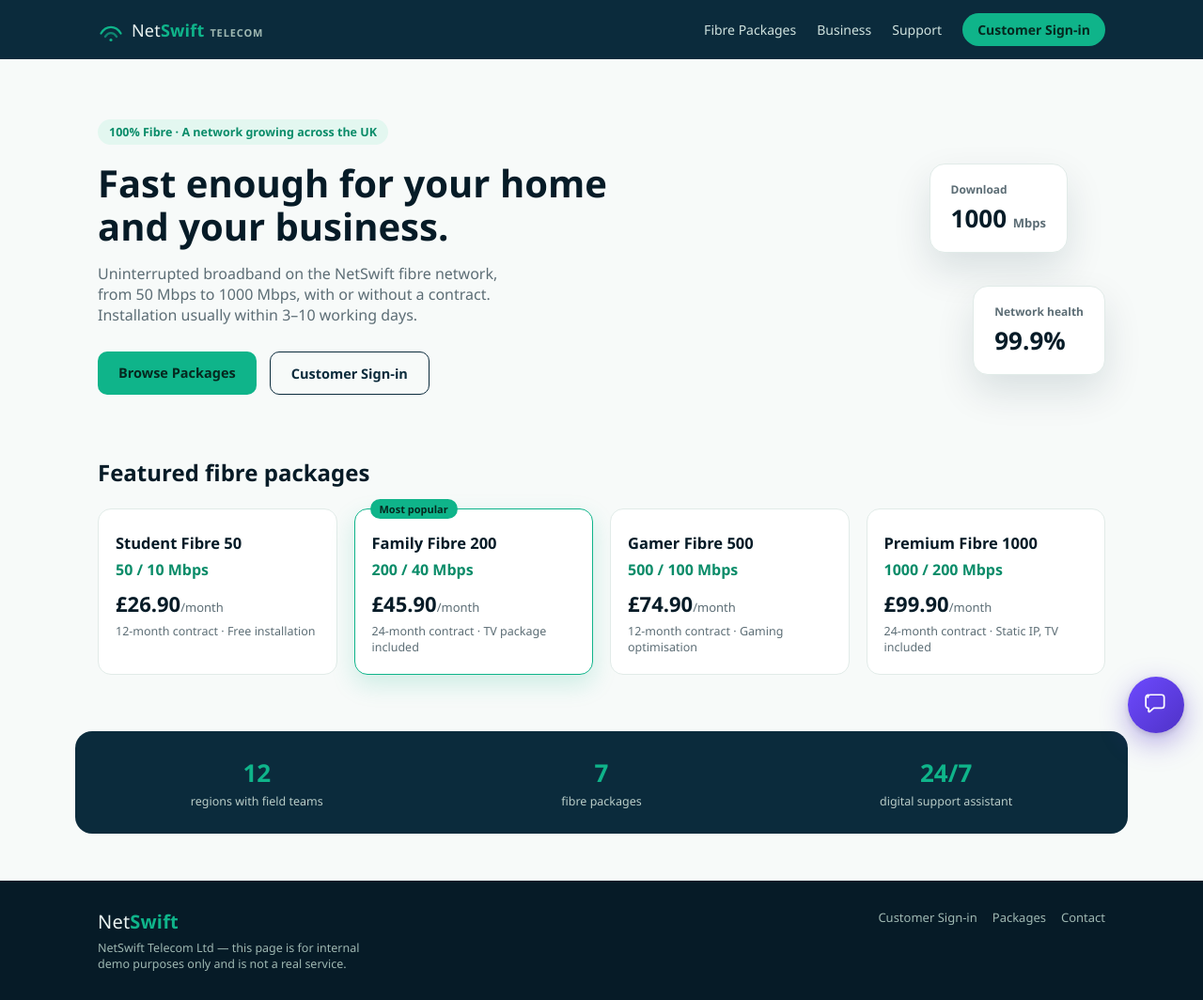
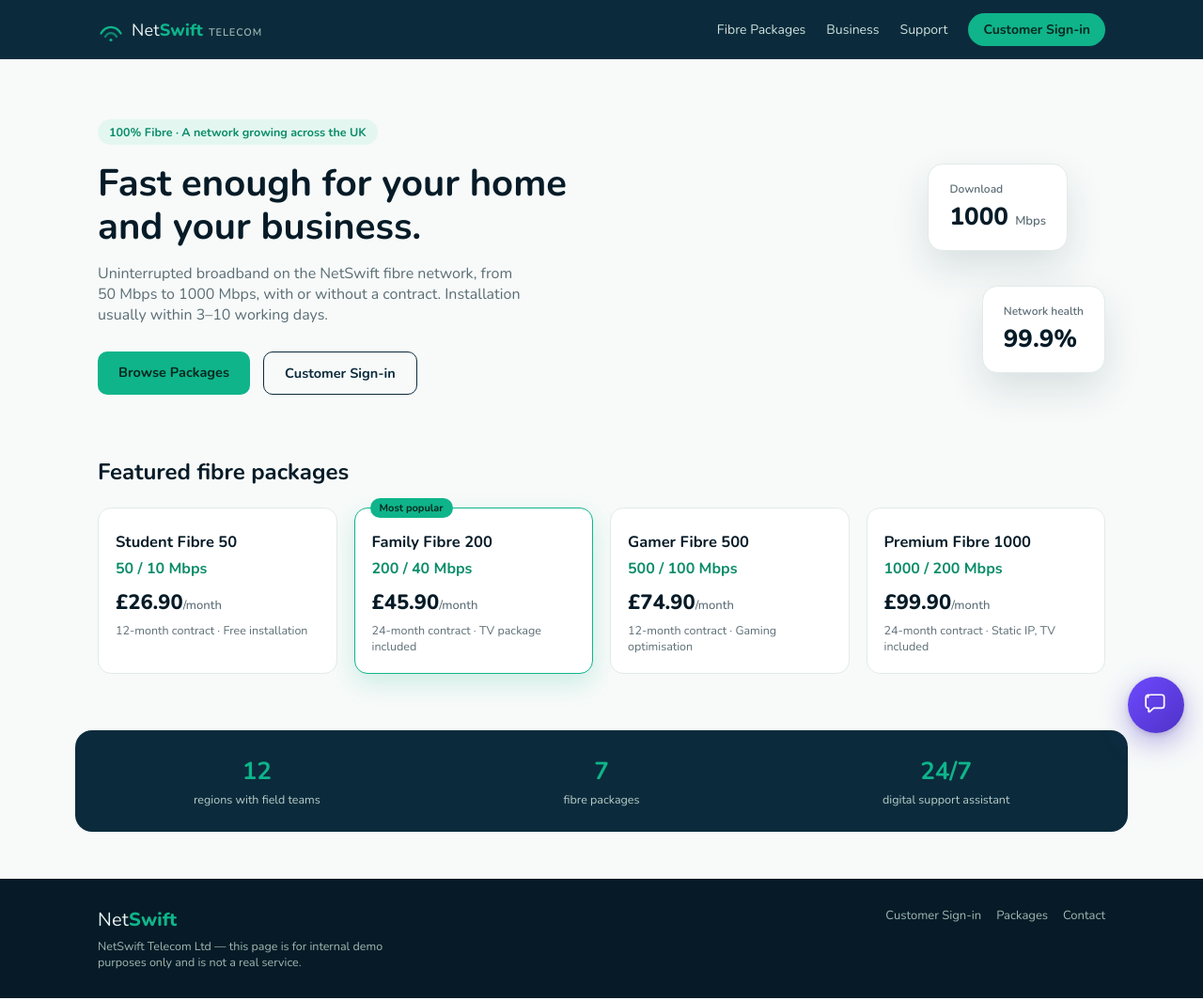
Before and after one commit to Vanccha/advice_agent, a FastAPI app: page / in a window 1280 px wide. Shown: the whole page at 94% size. Run offline with FastAPI, Linux system fonts and the light colour scheme.

Commit message:
Widget: fix indented greeting text, self-host Nunito font
The greeting bubble uses white-space: pre-wrap, so template indentation was
rendered as visible spaces. Nunito (OFL) is self-hosted under static/fonts so
templates keep no absolute third-party URLs.

Co-Authored-By: Claude Opus 5.5 <noreply@anthropic.com>

```diff
--- a/assistant/web/static/site.css
+++ b/assistant/web/static/site.css
@@ -24,7 +24,7 @@ html, body {
 }
 
 body {
-  font-family: "Segoe UI", system-ui, -apple-system, Roboto, Helvetica, Arial, sans-serif;
+  font-family: "Nunito", "Segoe UI", system-ui, -apple-system, Roboto, Helvetica, Arial, sans-serif;
   background: var(--nh-bg);
   color: var(--nh-text);
 }
--- a/assistant/web/static/widget.css
+++ b/assistant/web/static/widget.css
@@ -5,6 +5,30 @@
    of it. Every selector is scoped under .nh-widget / #chat-widget so the
    widget cannot leak styles onto — or be broken by — the host page.
    ========================================================================== */
+
+/* Nunito (SIL Open Font License 1.1), self-hosted so the widget needs no third-party
+   origin. Variable weight 400–800; latin covers English and £, latin-ext covers e.g.
+   Turkish ğ/ş typed by customers. */
+@font-face {
+  font-family: "Nunito";
+  font-style: normal;
+  font-weight: 400 800;
+  font-display: swap;
+  src: url("fonts/nunito-latin-variable.woff2") format("woff2");
+  unicode-range: U+0000-00FF, U+0131, U+0152-0153, U+02BB-02BC, U+02C6, U+02DA, U+02DC,
+    U+0304, U+0308, U+0329, U+2000-206F, U+20AC, U+2122, U+2191, U+2193, U+2212, U+2215,
+    U+FEFF, U+FFFD;
+}
+@font-face {
+  font-family: "Nunito";
+  font-style: normal;
+  font-weight: 400 800;
+  font-display: swap;
+  src: url("fonts/nunito-latin-ext-variable.woff2") format("woff2");
+  unicode-range: U+0100-02BA, U+02BD-02C5, U+02C7-02CC, U+02CE-02D7, U+02DD-02FF, U+0304,
+    U+0308, U+0329, U+1D00-1DBF, U+1E00-1E9F, U+1EF2-1EFF, U+2020, U+20A0-20AB,
+    U+20AD-20C4, U+2113, U+2C60-2C7F, U+A720-A7FF;
+}
 
 #chat-widget, #chat-widget * {
   box-sizing: border-box;
@@ -27,9 +51,9 @@
   right: 20px;
   bottom: 20px;
   z-index: 2147483000;
-  font-family: "Segoe UI", system-ui, -apple-system, Roboto, Helvetica, Arial, sans-serif;
-  font-size: 14px;
-  line-height: 1.45;
+  font-family: "Nunito", "Segoe UI", system-ui, -apple-system, Roboto, Helvetica, Arial, sans-serif;
+  font-size: 14.5px;
+  line-height: 1.5;
   color: var(--nh-w-text);
 }
 
@@ -227,6 +251,7 @@
 .nh-msg__bubble {
   padding: 9px 13px;
   border-radius: 14px;
+  font-weight: 500;
   white-space: pre-wrap;
   word-break: break-word;
 }
--- a/assistant/web/templates/_widget.html
+++ b/assistant/web/templates/_widget.html
@@ -48,10 +48,9 @@
     <div class="nh-widget__body">
       <ol id="chat-messages" class="nh-widget__messages" data-testid="chat-messages" aria-live="polite">
         <li class="nh-msg nh-msg--assistant" data-role="assistant">
-          <div class="nh-msg__bubble">
-            Hello! I am NetSwift's digital support assistant. You can ask me about billing,
-            faults, installation or changing your package.
-          </div>
+          {# No whitespace inside the bubble: it uses `white-space: pre-wrap`, so template
+             indentation would be rendered as visible spaces. #}
+          <div class="nh-msg__bubble">Hello! I am NetSwift's digital support assistant. You can ask me about billing, faults, installation or changing your package.</div>
           <time class="nh-msg__time"></time>
         </li>
       </ol>
```
Also changed, not shown: assistant/web/static/fonts/nunito-latin-ext-variable.woff2 (added), assistant/web/static/fonts/nunito-latin-variable.woff2 (added).
